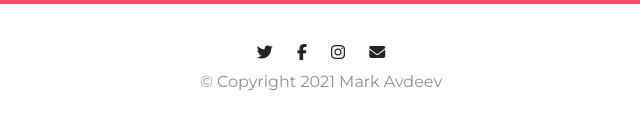
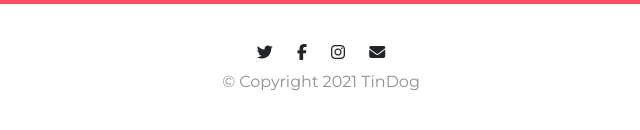
Before and after one commit to printmoonges/second_site, a plain HTML site: page index.html in a window 1280 px wide. Shown: the part 3000-3130 px from the top of the page, 319-959 px from the left. Drawn offline with nearby package versions, Linux system fonts and the light colour scheme.

Commit message:
Add files via upload

```diff
--- a/index.html
+++ b/index.html
@@ -204,7 +204,7 @@
     <i class="footer-icon fab fa-facebook-f fa-1.5x"></i>
     <i class="footer-icon fab fa-instagram fa-1.5x"></i>
     <i class="footer-icon fas fa-envelope fa-1.5x"></i>
-    <p>© Copyright 2021 Mark Avdeev</p>
+    <p>© Copyright 2021 TinDog</p>
 
   </footer>
   <!-- Bootstrap script -->
```
